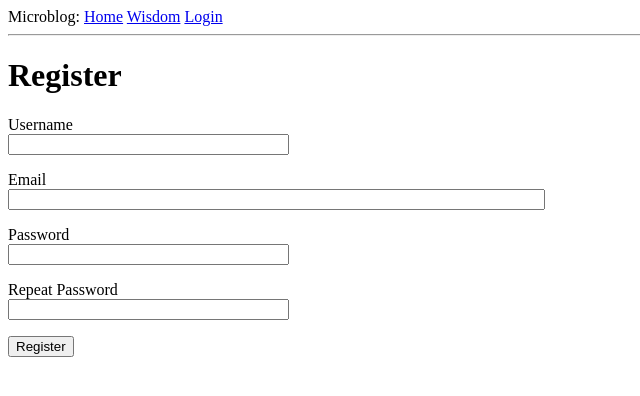
After one commit to elcho/microblog-app, a Flask app: page /register in a window 1280 px wide. The commit adds this page. Shown: the top 396 px of the page, without its empty margins (0-640 px from the left). Run offline with Flask 2, Linux system fonts and the light colour scheme.

Commit message:
user registration

```diff
--- a/app/forms.py
+++ b/app/forms.py
@@ -1,6 +1,7 @@
 from flask_wtf import FlaskForm
 from wtforms import StringField, PasswordField, BooleanField, SubmitField
-from wtforms.validators import DataRequired
+from wtforms.validators import ValidationError, DataRequired, Email, EqualTo
+from app.models import User
 
 
 class LoginForm(FlaskForm):
@@ -8,3 +9,24 @@ class LoginForm(FlaskForm):
     password = PasswordField('Password', validators=[DataRequired()])
     remember_me = BooleanField('Remember Me')
     submit = SubmitField('Sign In')
+
+
+class RegistrationForm(FlaskForm):
+    username = StringField('Username', validators=[DataRequired()])
+    email = StringField('Email', validators=[DataRequired(), Email()])
+    password = PasswordField('Password', validators=[DataRequired()])
+    password2 = PasswordField(
+        'Repeat Password', validators=[DataRequired(), EqualTo('password')])
+    submit = SubmitField('Register')
+
+
+def validate_username(self, username):
+    user = User.query.filter_by(username=username.data).first()
+    if user is not None:
+        raise ValidationError('Please use a different username.')
+
+
+def validate_email(self, email):
+    user = User.query.filter_by(email=email.data).first()
+    if user is not None:
+        raise ValidationError('Please use a different email address.')
--- a/app/routes.py
+++ b/app/routes.py
@@ -1,6 +1,7 @@
 from flask import render_template, flash, redirect, url_for
 from app import app
-from app.forms import LoginForm
+from app import db
+from app.forms import LoginForm, RegistrationForm
 from flask_login import current_user, login_user
 from flask_login import logout_user
 from flask_login import login_required
@@ -15,7 +16,7 @@ from werkzeug.urls import url_parse
 def index():
     posts = [
         {
-            'author': {'username': 'John'},
+            'author': current_user.username,
             'body': 'Beautiful day in Lakewood!'
         },
         {
@@ -36,7 +37,7 @@ def wisdom():
             'message': 'A calm and honest life brings more happiness than the pursuit of success and restlessness.'
         }
     ]
-    return render_template('wisdom.html', title='Home',  messages=messages)
+    return render_template('wisdom.html', title='Home', messages=messages)
 
 
 @app.route('/login', methods=['GET', 'POST'])
@@ -49,7 +50,7 @@ def login():
         if user is None or not user.check_password(form.password.data):
             flash('Invalid username or password')
             return redirect(url_for('login'))
-        login_user(user, remember=form.remeber_me.data)
+        login_user(user, remember=form.remember_me.data)
         next_page = request.args.get('next')
         if not next_page or url_parse(next_page).netloc != '':
             next_page = url_for('index')
@@ -62,3 +63,18 @@ def login():
 def logout():
     logout_user()
     return redirect(url_for('index'))
+
+
+@app.route('/register', methods=['GET', 'POST'])
+def register():
+    if current_user.is_authenticated:
+        return redirect(url_for('index'))
+    form = RegistrationForm()
+    if form.validate_on_submit():
+        user = User(username=form.username.data, email=form.email.data)
+        user.set_password(form.password.data)
+        db.session.add(user)
+        db.session.commit()
+        flash('Congratulations, you are now a registered user!')
+        return redirect(url_for('login'))
+    return render_template('register.html', title='Register', form=form)
--- a/app/templates/login.html
+++ b/app/templates/login.html
@@ -20,4 +20,5 @@
         <p>{{ form.remember_me() }} {{ form.remember_me.label }}</p>
         <p>{{ form.submit() }}</p>
     </form>
+<p>New User? <a href="{{ url_for('register') }}">Click to Register!</a></p>
 {% endblock %}
--- /dev/null
+++ b/app/templates/register.html
@@ -0,0 +1,36 @@
+{% extends "base.html" %}
+{% block content %}
+<h1>Register</h1>
+<form action="" method="post">
+    {{ form.hidden_tag() }}
+    <p>
+        {{ form.username.label }}<br>
+        {{ form.username(size=32) }}<br>
+        {% for error in form.username.errors %}
+        <span style="color: red;">[{{ error }}]</span>
+        {% endfor %}
+    </p>
+    <p>
+        {{ form.email.label }}<br>
+        {{ form.email(size=64) }}<br>
+        {% for error in form.email.errors %}
+        <span style="color: red;">[{{ error }}]</span>
+        {% endfor %}
+    </p>
+    <p>
+        {{ form.password.label }}<br>
+        {{ form.password(size=32) }}<br>
+        {% for error in form.password.errors %}
+        <span style="color: red;">[{{ error }}]</span>
+        {% endfor %}
+    </p>
+    <p>
+        {{ form.password2.label }}<br>
+        {{ form.password2(size=32) }}<br>
+        {% for error in form.password2.errors %}
+        <span style="color: red;">[{{ error }}]</span>
+        {% endfor %}
+    </p>
+    <p>{{ form.submit() }}</p>
+</form>
+{% endblock %}
```
Also changed, not shown: app.db.
